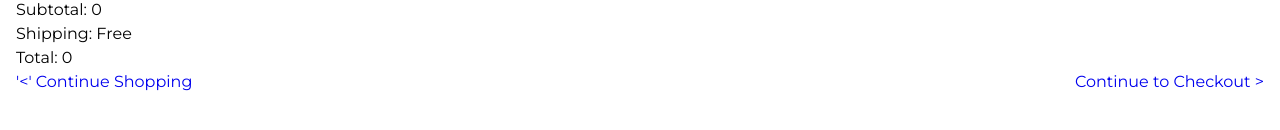
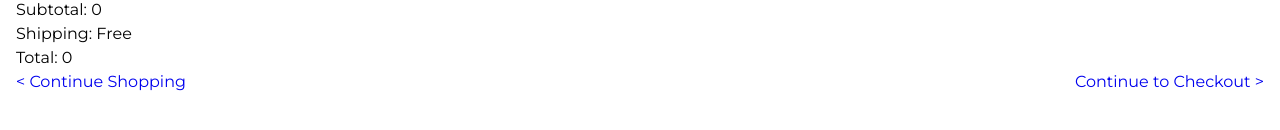
Before and after one commit to s1m2/vue-ecommerce-store, a Vue app: page /cart in a window 1280 px wide. Shown: the part 256-386 px from the top of the page. Built offline with nearby package versions, Linux system fonts and the light colour scheme.

Commit message:
minor improvements

```diff
--- a/src/views/CartView.vue
+++ b/src/views/CartView.vue
@@ -7,7 +7,7 @@ import Cart from '@/components/cart/Cart.vue'
     <h1>Shopping Cart</h1>
     <Cart />
     <div class="cta">
-      <RouterLink to="/products">'&lt;' Continue Shopping</RouterLink>
+      <RouterLink to="/products">&lt; Continue Shopping</RouterLink>
       <RouterLink to="/checkout">Continue to Checkout ></RouterLink>
     </div>
   </div>
--- a/src/views/CheckoutView.vue
+++ b/src/views/CheckoutView.vue
@@ -10,6 +10,7 @@ import PaymentInfo from '@/components/PaymentInfo.vue'
       <Cart />
       <PaymentInfo />
     </div>
+    <RouterLink to="/products">&lt; Continue Shopping</RouterLink>
   </div>
 </template>
 
```
